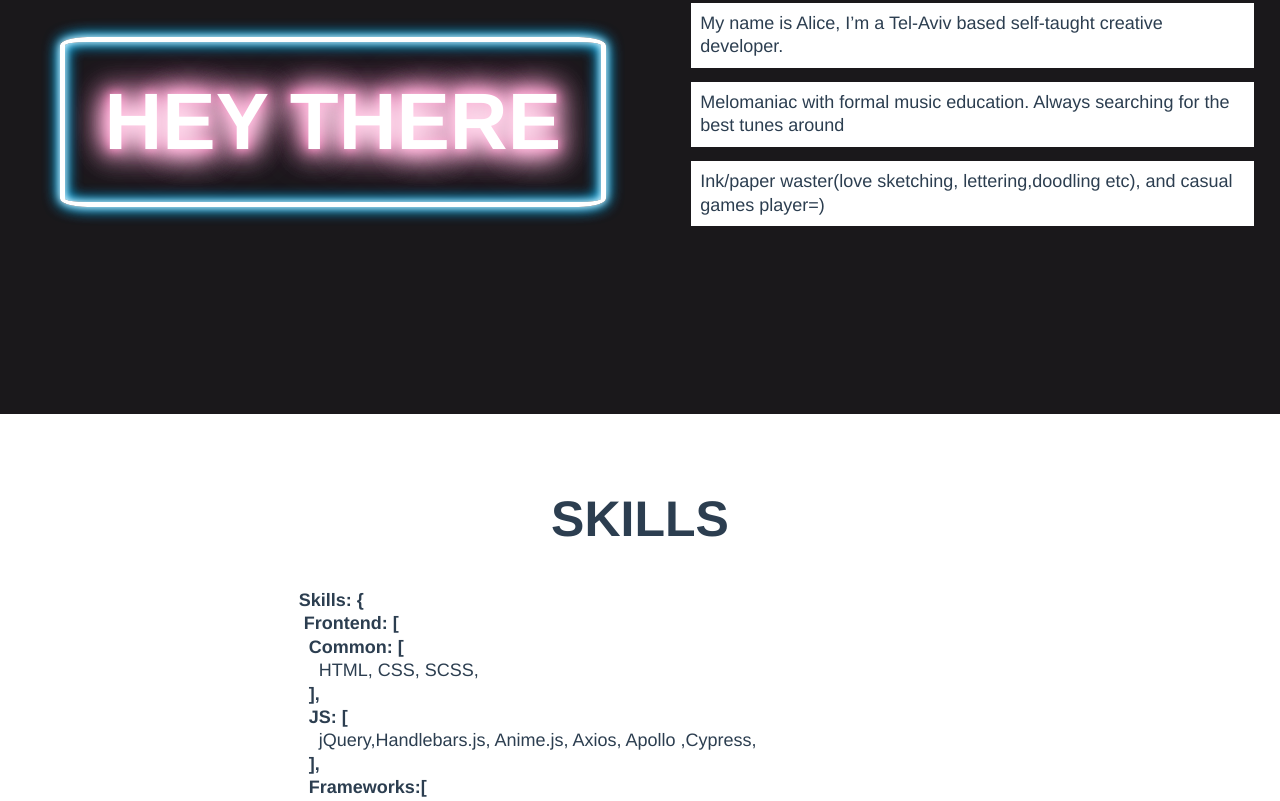
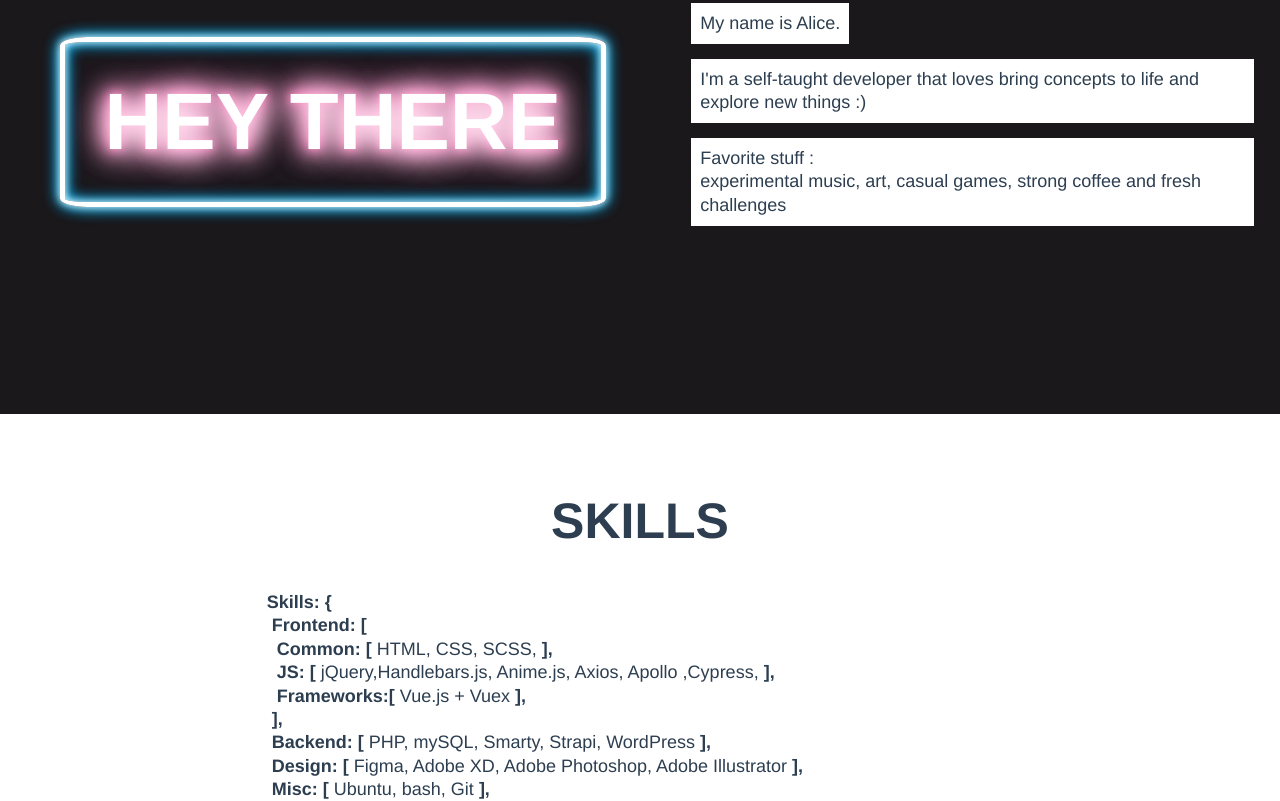
Before and after one commit to 4l1c30zz/vue3-blog, a Vue app: page / in a window 1280 px wide. Shown: the part 300-1101 px from the top of the page. Built offline with nearby package versions, Linux system fonts and the light colour scheme; no server answers.

Commit message:
about info updated

```diff
--- a/src/views/Home.vue
+++ b/src/views/Home.vue
@@ -5,15 +5,14 @@
     </div>
     <div class="column is-half hero-paragraph flex flex-start">
       <p class="is-left">
-        My name is Alice, I’m a Tel-Aviv based self-taught creative developer.
+        My name is Alice.
       </p>
       <p class="is-left">
-        Melomaniac with formal music education. Always searching for the best
-        tunes around
+        I'm a self-taught developer that loves bring concepts to life and explore new things :)
       </p>
       <p class="is-left">
-        Ink/paper waster(love sketching, lettering,doodling etc), and casual
-        games player=)
+        Favorite stuff :<br/>
+        experimental music, art, casual games, strong coffee and fresh challenges
       </p>
     </div>
   </div>
@@ -21,26 +20,24 @@
     <div class="column is-full flex flex-start">
       <h2 class="is-uppercase is-full">skills</h2>
       <p class="is-left is-full">
-      <span class="is-bold"> Skills: {</span><br/>
-        &nbsp;<span class="is-bold">Frontend: [</span><br/>
-          &nbsp;&nbsp;<span class="is-bold">Common: [</span><br/>
-            &nbsp;&nbsp;&nbsp;&nbsp;HTML, CSS, SCSS,<br/>
-          &nbsp;&nbsp;<span class="is-bold">],</span><br/>
-         &nbsp;&nbsp;<span class="is-bold">JS: [</span><br/>
-          &nbsp;&nbsp;&nbsp;&nbsp;jQuery,Handlebars.js, Anime.js, Axios, Apollo ,Cypress,<br/>
-          &nbsp;&nbsp;<span class="is-bold">],</span><br/>
-         &nbsp;&nbsp;<span class="is-bold">Frameworks:[</span><br/>
-            &nbsp;&nbsp;&nbsp;&nbsp;Vue.js,Vuex<br/>
-        &nbsp;&nbsp;<span class="is-bold">],</span><br/>
-        &nbsp;&nbsp;<span class="is-bold">Backend: [</span><br/>
-         &nbsp;&nbsp;&nbsp;&nbsp;PHP, mySQL, Smarty, Strapi, WordPress <br/>
-        &nbsp;&nbsp;<span class="is-bold">],</span><br/>
-        &nbsp;&nbsp;<span class="is-bold">Design: [</span><br/>
-          &nbsp;&nbsp;&nbsp;&nbsp;Figma, Adobe XD, Adobe Photoshop, Adobe Illustrator ],<br/>
-        &nbsp;&nbsp;<span class="is-bold">Misc: [</span><br/>
-         &nbsp;&nbsp;&nbsp;&nbsp;Ubuntu, bash, Git <br/>
-        &nbsp;&nbsp;<span class="is-bold">],</span><br/>
-      <span class="is-bold">}</span>
+        <span class="is-bold"> Skills: {</span><br />
+        &nbsp;<span class="is-bold">Frontend: [</span><br />
+        &nbsp;&nbsp;<span class="is-bold">Common: [</span> HTML, CSS, SCSS,
+        <span class="is-bold">],</span><br />
+        &nbsp;&nbsp;<span class="is-bold">JS: [</span>
+        jQuery,Handlebars.js, Anime.js, Axios, Apollo ,Cypress,
+        <span class="is-bold">],</span><br />
+        &nbsp;&nbsp;<span class="is-bold">Frameworks:[</span> Vue.js + Vuex
+        <span class="is-bold">],</span><br />
+        &nbsp;<span class="is-bold">],</span><br />
+        &nbsp;<span class="is-bold">Backend: [</span>
+        PHP, mySQL, Smarty, Strapi, WordPress
+        <span class="is-bold">],</span><br />
+        &nbsp;<span class="is-bold">Design: [</span> Figma, Adobe XD, Adobe
+        Photoshop, Adobe Illustrator <span class="is-bold">],</span><br />
+        &nbsp;<span class="is-bold">Misc: [</span> Ubuntu, bash, Git
+        <span class="is-bold">],</span><br />
+        <span class="is-bold">}</span>
       </p>
     </div>
   </div>
```
